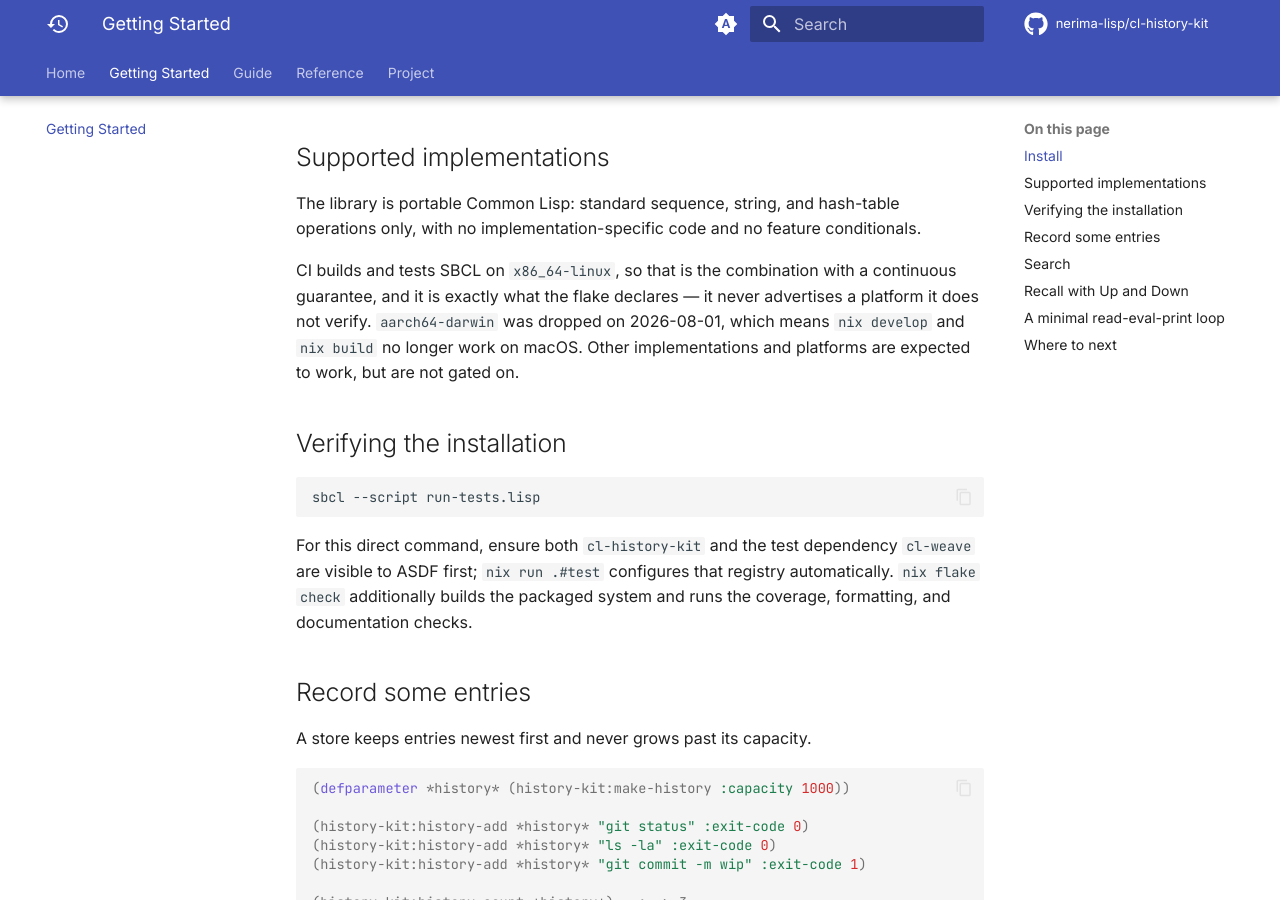
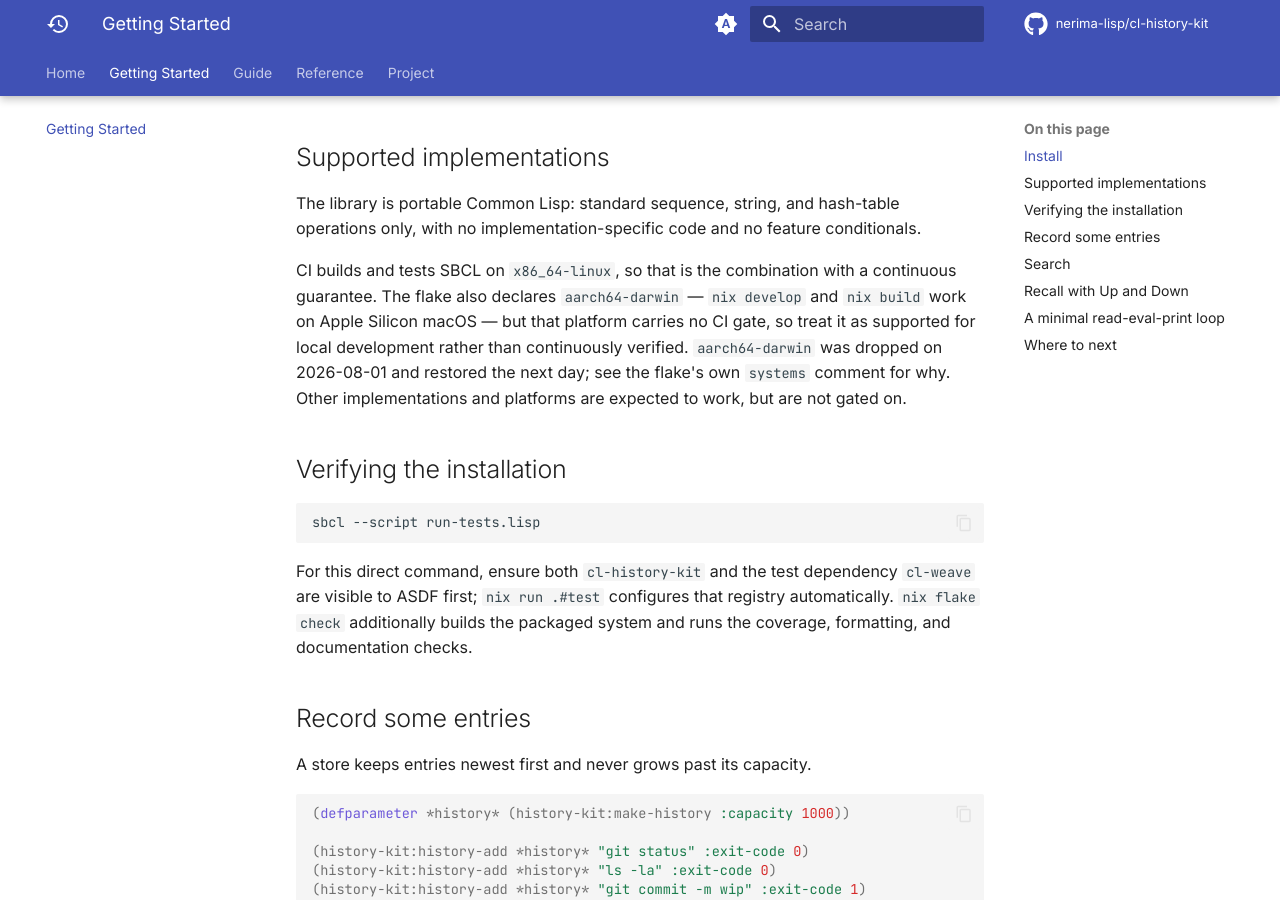
Before and after one commit to nerima-lisp/cl-history-kit, an MkDocs documentation site: the page built from docs/src/getting-started.md, in a window 1280 px wide and 900 px high, scrolled down 668 px. Built offline with MkDocs 1.6.1 and Material for MkDocs 9.7.7, drawn with Linux system fonts in a browser that asks for light colours; comment, search, counter and statistics services are not loaded.

Commit message:
docs: fix stale aarch64-darwin support claim
flake.nix reverted the 2026-08-01 drop the next day and re-declared
aarch64-darwin (commit 1610168), but this page still said nix build/develop
no longer work on macOS. Confirmed the revert actually works with a full
local nix flake check -L on aarch64-darwin (122/122 tests passed).

```diff
--- a/docs/src/getting-started.md
+++ b/docs/src/getting-started.md
@@ -62,11 +62,12 @@ operations only, with no implementation-specific code and no feature
 conditionals.
 
 CI builds and tests SBCL on `x86_64-linux`, so that is the combination with a
-continuous guarantee, and it is exactly what the flake declares — it never
-advertises a platform it does not verify. `aarch64-darwin` was dropped on
-2026-08-01, which means `nix develop` and `nix build` no longer work on macOS.
-Other implementations and platforms are expected to work, but are not gated
-on.
+continuous guarantee. The flake also declares `aarch64-darwin` — `nix develop`
+and `nix build` work on Apple Silicon macOS — but that platform carries no CI
+gate, so treat it as supported for local development rather than continuously
+verified. `aarch64-darwin` was dropped on 2026-08-01 and restored the next day;
+see the flake's own `systems` comment for why. Other implementations and
+platforms are expected to work, but are not gated on.
 
 ## Verifying the installation
 
```
